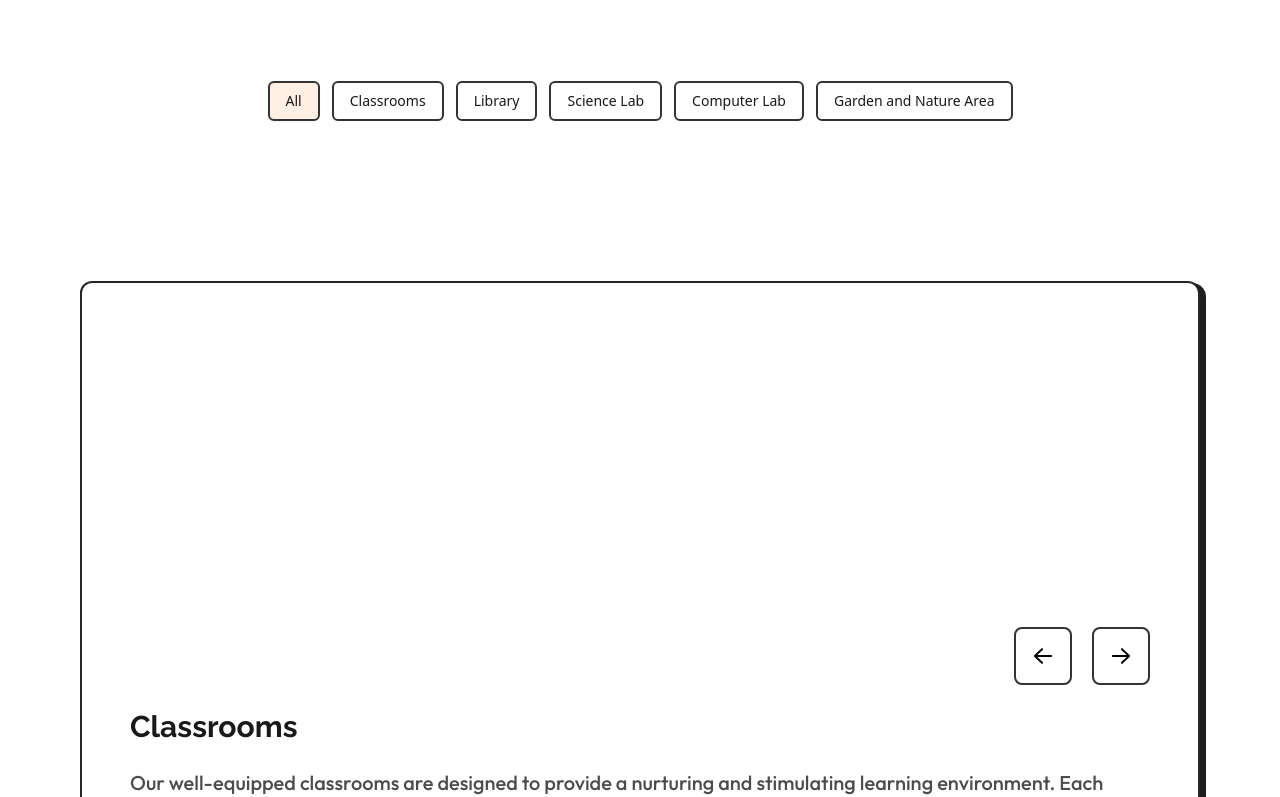
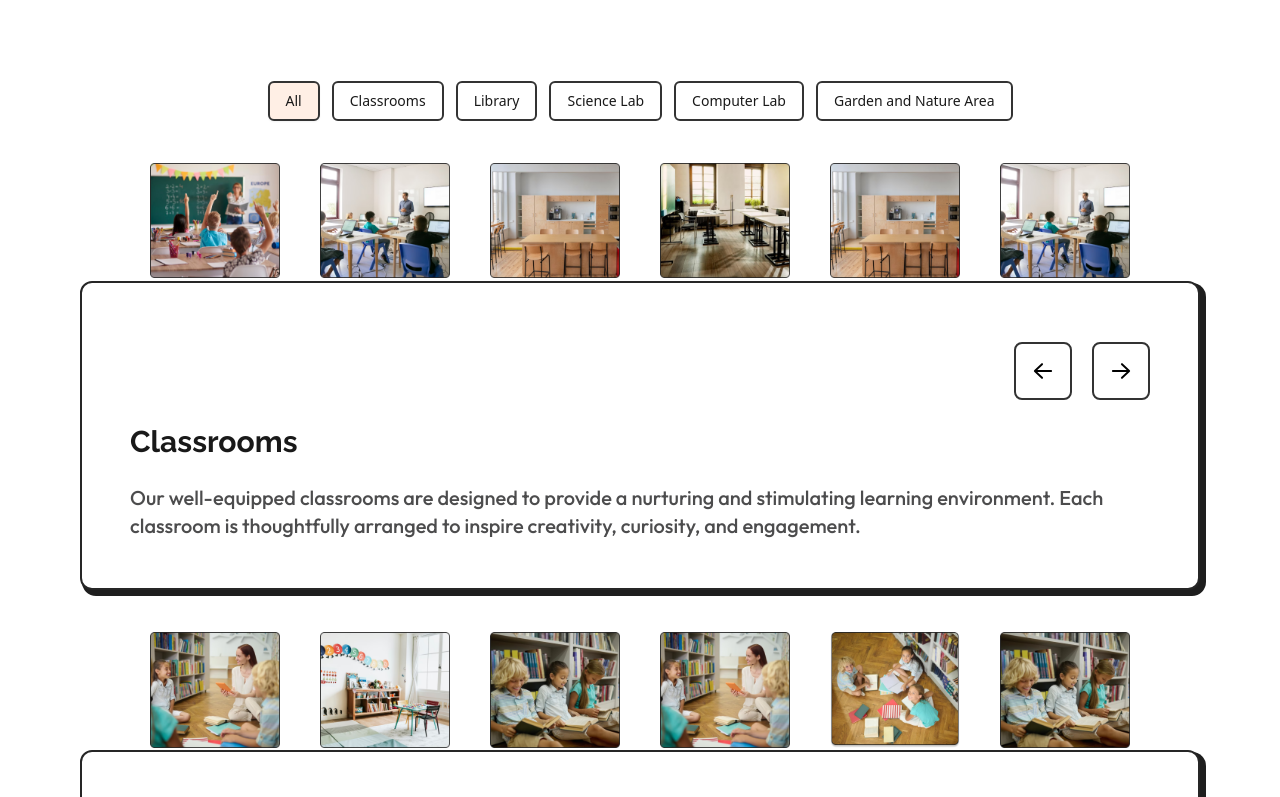
Before and after one commit to AbdoAhmed-Khalifa/little-learners, a Next.js app: page /academics in a window 1280 px wide. Shown: the part 3928-4725 px from the top of the page. Built offline with nearby package versions, Linux system fonts and the light colour scheme.

Commit message:
finish design rooms gallay

```diff
--- a/app/_components/roomsGallery/RoomsGallerySection.tsx
+++ b/app/_components/roomsGallery/RoomsGallerySection.tsx
@@ -2,6 +2,7 @@ import { rooms } from "@/app/_constants";
 import SectionHeader from "../SectionHeader";
 import RoomsFiltration from "./RoomsFiltration";
 import RoomsSlider from "./RoomsSlider";
+
 export default function RoomsGallerySection() {
   return (
     <section className="mx-5 mt-[120px] md:mx-10 lg:mx-20 lg:mt-[200px]">
--- a/app/_components/roomsGallery/RoomsSlider.tsx
+++ b/app/_components/roomsGallery/RoomsSlider.tsx
@@ -3,6 +3,7 @@ import { useState } from "react";
 import { useKeenSlider } from "keen-slider/react";
 import BtnSlider from "../BtnSlider";
 import Image from "next/image";
+import "keen-slider/keen-slider.min.css";
 export default function RoomsSlider({
   title,
   description,
@@ -29,28 +30,14 @@ export default function RoomsSlider({
     breakpoints: {
       "(min-width:640px)": {
         slides: {
-          origin: "center",
-          perView: 2,
-          spacing: 5,
-        },
-      },
-      "(min-width: 870px)": {
-        slides: {
-          origin: "center",
+          origin: "auto",
           perView: 2,
           spacing: 5,
         },
       },
       "(min-width: 1200px)": {
         slides: {
-          origin: "center",
-          perView: 3,
-          spacing: 5,
-        },
-      },
-      "(min-width: 1500px)": {
-        slides: {
-          origin: "center",
+          origin: "auto",
           perView: 4,
           spacing: 5,
         },
```
